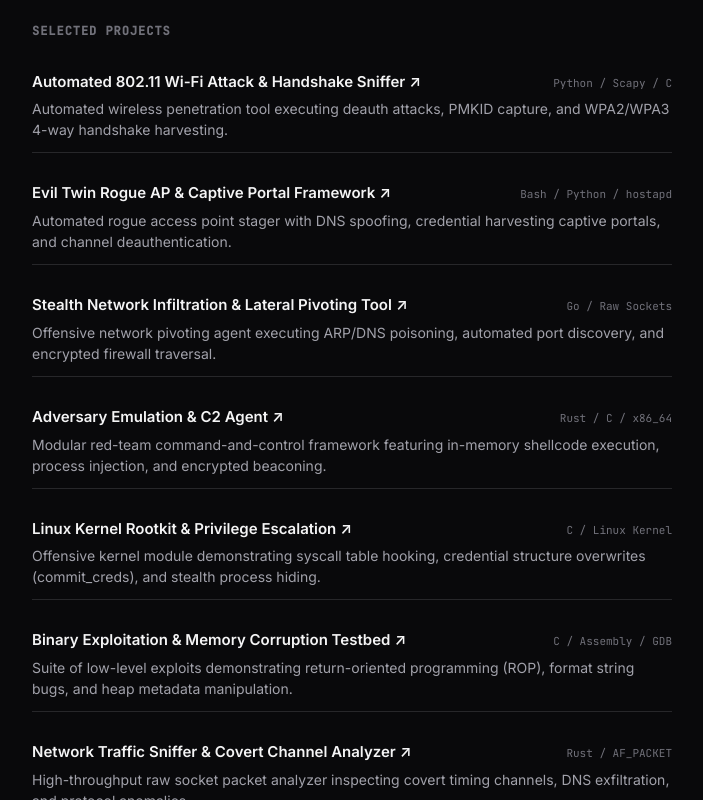
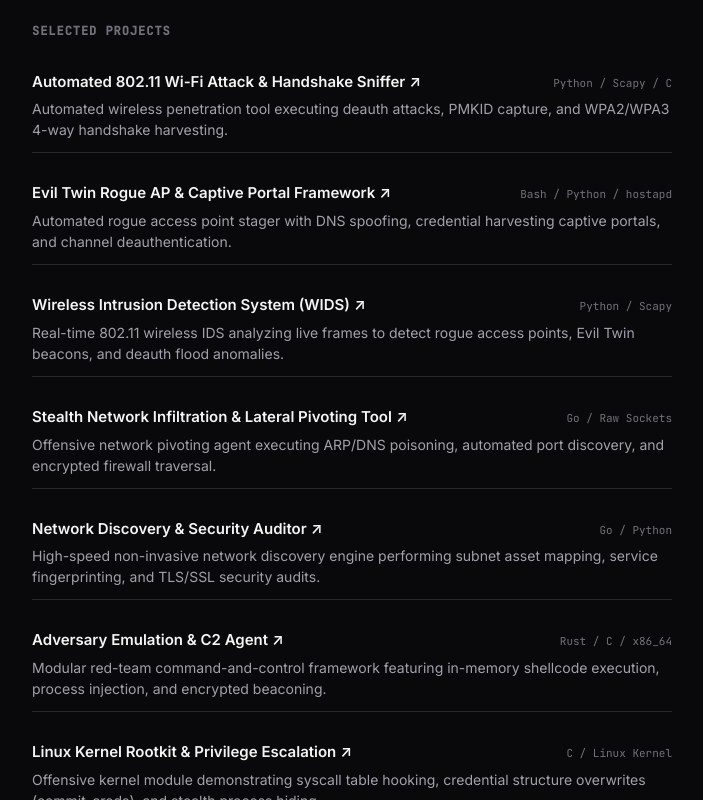
Before and after one commit to 0xlazorr/MyPortfolio, a plain HTML site: page index.html in a window 1280 px wide. Shown: the part 473-1273 px from the top of the page, without its empty margins (288-991 px from the left). Drawn offline with Linux system fonts and the light colour scheme.

Commit message:
Add WIDS and Network Discovery & Security Auditor to selected projects

```diff
--- a/index.html
+++ b/index.html
@@ -405,12 +405,38 @@
                     <div class="project-top">
                         <a href="https://github.com/0xlazorr" target="_blank" rel="noopener noreferrer"
                             class="project-name">
+                            Wireless Intrusion Detection System (WIDS) <span>&nearr;</span>
+                        </a>
+                        <span class="project-tag">Python / Scapy</span>
+                    </div>
+                    <p class="project-desc">
+                        Real-time 802.11 wireless IDS analyzing live frames to detect rogue access points, Evil Twin beacons, and deauth flood anomalies.
+                    </p>
+                </div>
+
+                <div class="project-item">
+                    <div class="project-top">
+                        <a href="https://github.com/0xlazorr" target="_blank" rel="noopener noreferrer"
+                            class="project-name">
                             Stealth Network Infiltration &amp; Lateral Pivoting Tool <span>&nearr;</span>
                         </a>
                         <span class="project-tag">Go / Raw Sockets</span>
                     </div>
                     <p class="project-desc">
                         Offensive network pivoting agent executing ARP/DNS poisoning, automated port discovery, and encrypted firewall traversal.
+                    </p>
+                </div>
+
+                <div class="project-item">
+                    <div class="project-top">
+                        <a href="https://github.com/0xlazorr" target="_blank" rel="noopener noreferrer"
+                            class="project-name">
+                            Network Discovery &amp; Security Auditor <span>&nearr;</span>
+                        </a>
+                        <span class="project-tag">Go / Python</span>
+                    </div>
+                    <p class="project-desc">
+                        High-speed non-invasive network discovery engine performing subnet asset mapping, service fingerprinting, and TLS/SSL security audits.
                     </p>
                 </div>
 
```
Also changed, not shown: cv.html (+16 -0 lines).
